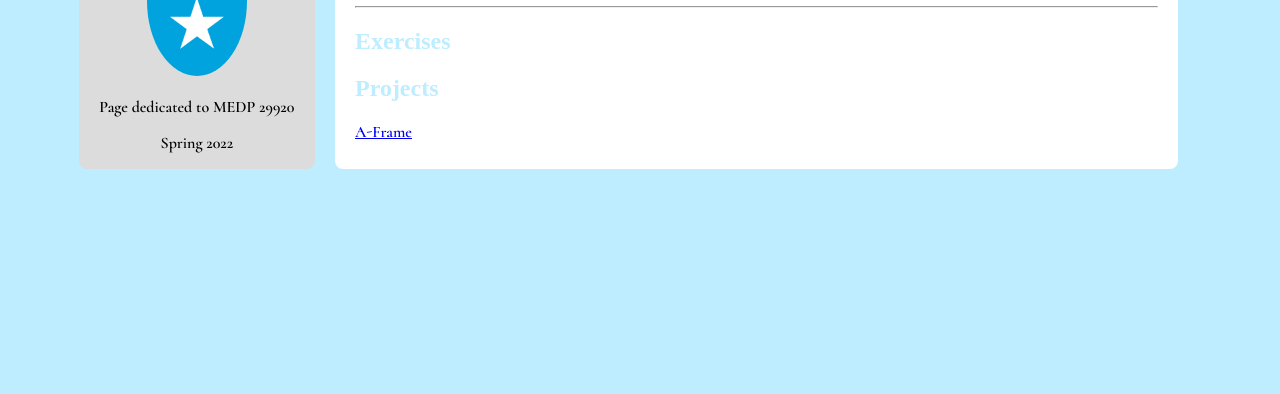
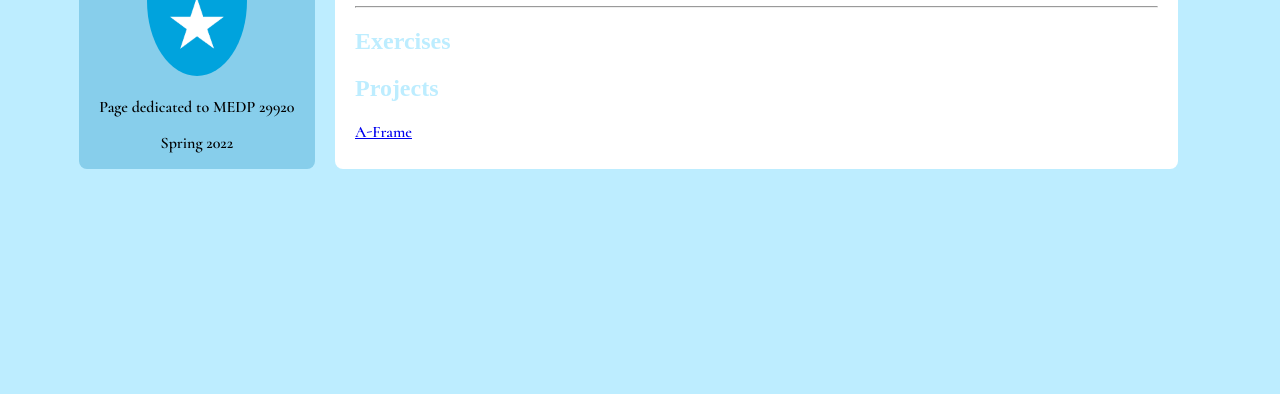
Before and after one commit to angie-xu/xrDesignDev, a plain HTML site: page index.html in a window 1280 px wide. Shown: the part 406-800 px from the top of the page. Drawn offline with Linux system fonts and the light colour scheme; a web font is replaced by a local one.

Commit message:
Changed sidebar bg color

```diff
--- a/index.html
+++ b/index.html
@@ -72,7 +72,7 @@
 
   #item2 {
     grid-area: nav2;
-    background-color: #DCDCDC;
+    background-color: #87CEEB;
     color: black;
     justify-self: end;
     width: 75%;
```
